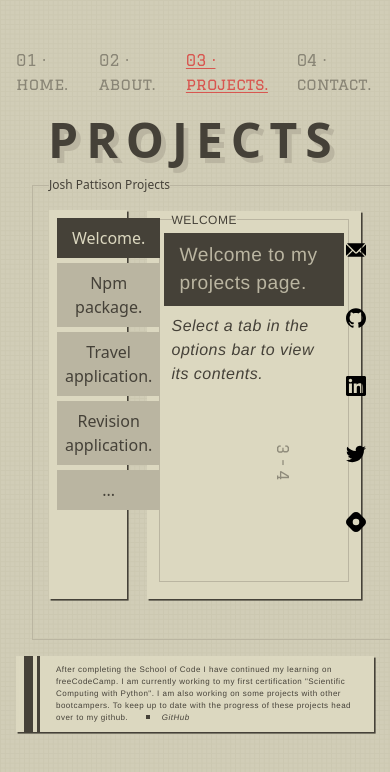
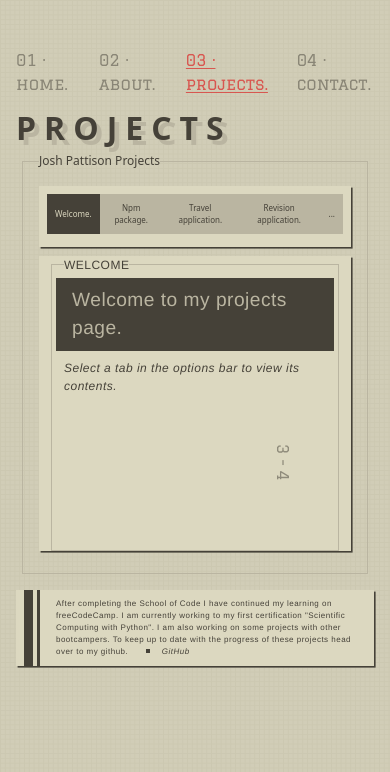
Before and after one commit to pattisoj/portfolio, a Next.js app: page /projects in a window 390 px wide. Shown: the top 772 px of the page. Built offline with nearby package versions, Linux system fonts and the light colour scheme.

Commit message:
Projects page responsiveness

```diff
--- a/styles/projects.css
+++ b/styles/projects.css
@@ -110,3 +110,70 @@
 .projects-buttons > a:hover, .languages:hover {
     background-position: left;
 }
+
+@media screen and (max-width: 600px) {
+    .projects-title{
+        font-size: 2rem;
+        margin-left: 1rem;
+    }
+
+    legend{
+        font-size: .75rem;
+    }
+
+    .projects-info{
+        flex-direction: column;
+        align-items: flex-start;
+        margin-left: auto;
+        margin-right: auto;
+        height: 50vh;
+    }
+
+    .projects-info-content{
+        height: 100%;
+        overflow: scroll;
+        font-size: .75rem;
+    }
+
+    .projects-options{
+        display: flex;
+        flex-direction: row;
+        justify-content: center;
+        padding: .5rem;
+        height: fit-content;
+        width: 80vw;
+        font-size: .5rem;
+        padding: .5rem;
+    }
+
+    .projects-info-content-container{
+        height: 35vh;
+        width: 80vw;
+        margin-left: 0;
+    }
+
+    .projects-icons{
+        display: none;
+    }
+
+    .projects-buttons > a, .languages {
+        font-size: .5rem;
+        font-weight: 200;
+        padding: 0.1rem 0.25rem;
+    }
+  }
+
+  @media screen and (max-width: 900px) {
+    .projects-info-content{
+        height: 100%;
+        overflow: scroll;
+    }
+
+    .projects-icons{
+        justify-content: center;
+    }
+
+    #projects-logo-bar{
+        display: none;
+    }
+  }
```
